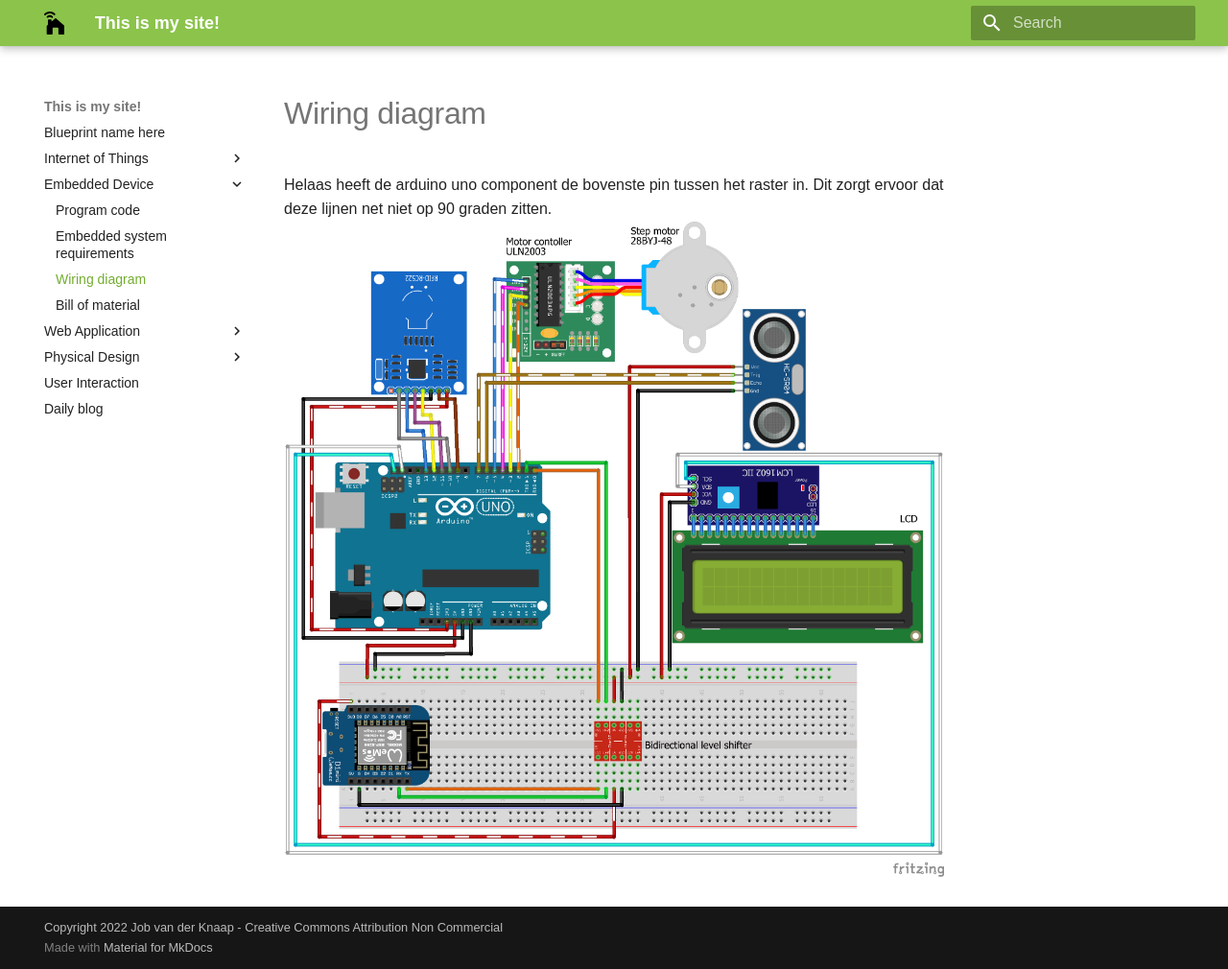
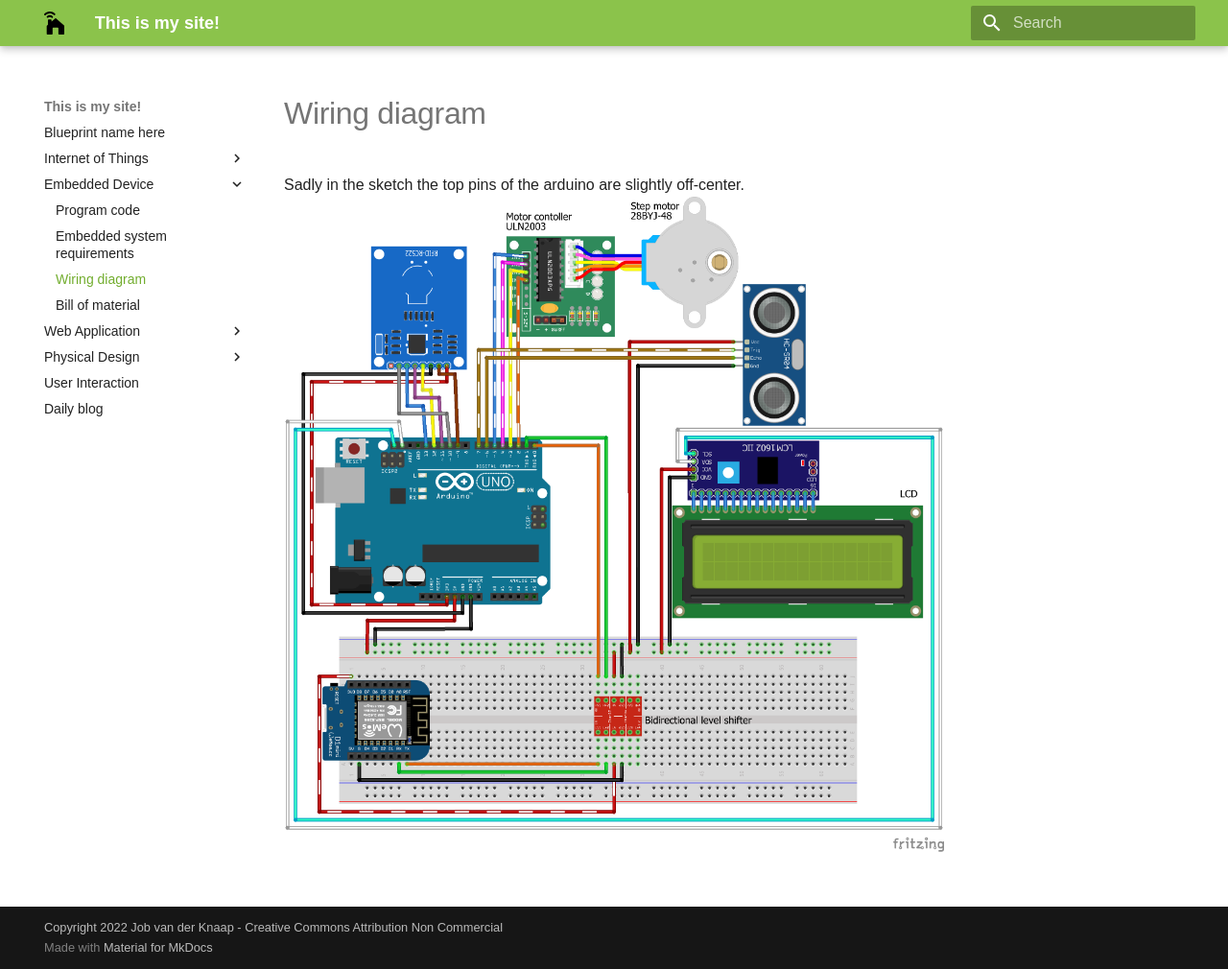
Before and after one commit to jobknaap/Test-import, an MkDocs documentation site: the page built from docs/wiring_diagram.md, in a window 1280 px wide and 1010 px high. Shown: the whole window at 96% size. Built offline with MkDocs 1.6.1 and Material for MkDocs 9.7.7, drawn with Linux system fonts in a browser that asks for light colours; some web fonts are replaced.

Commit message:
updated wiring diagram page.

```diff
--- a/docs/wiring_diagram.md
+++ b/docs/wiring_diagram.md
@@ -1,3 +1,3 @@
 # Wiring diagram
-Helaas heeft de arduino uno component de bovenste pin tussen het raster in. Dit zorgt ervoor dat deze lijnen net niet op 90 graden zitten.<br>
+Sadly in the sketch the top pins of the arduino are slightly off-center.<br>
 ![Picture of wiring diagram](images/Project%20sketch.png)
```
